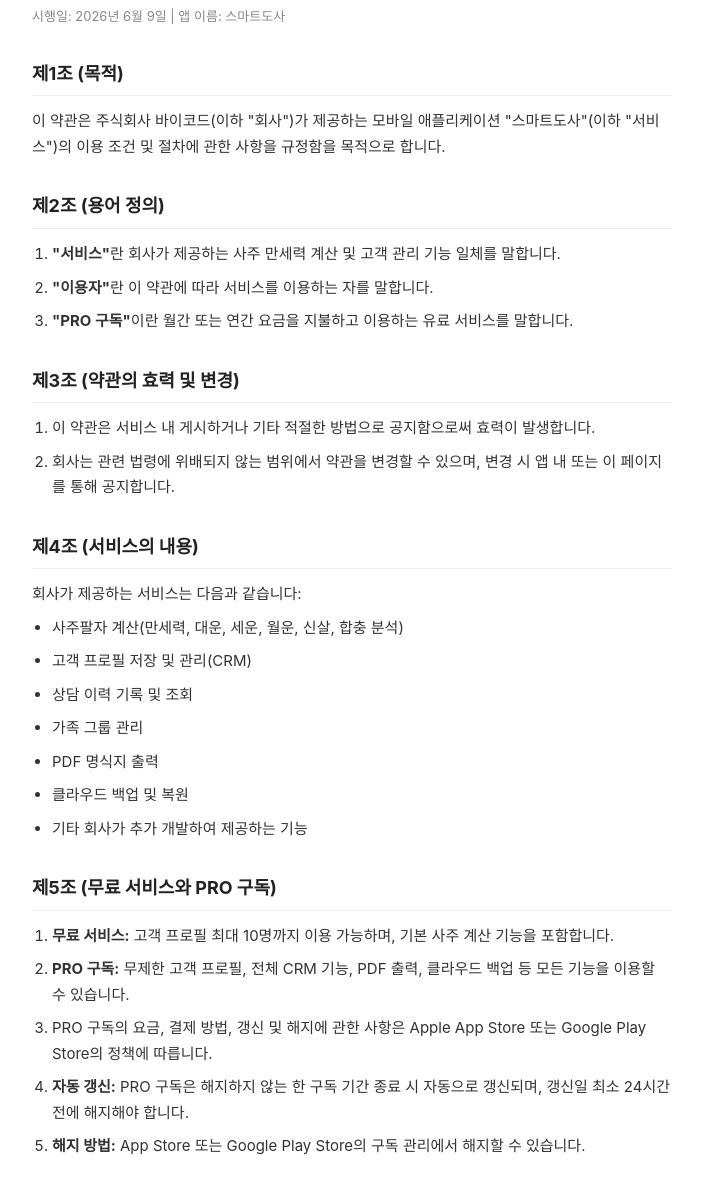
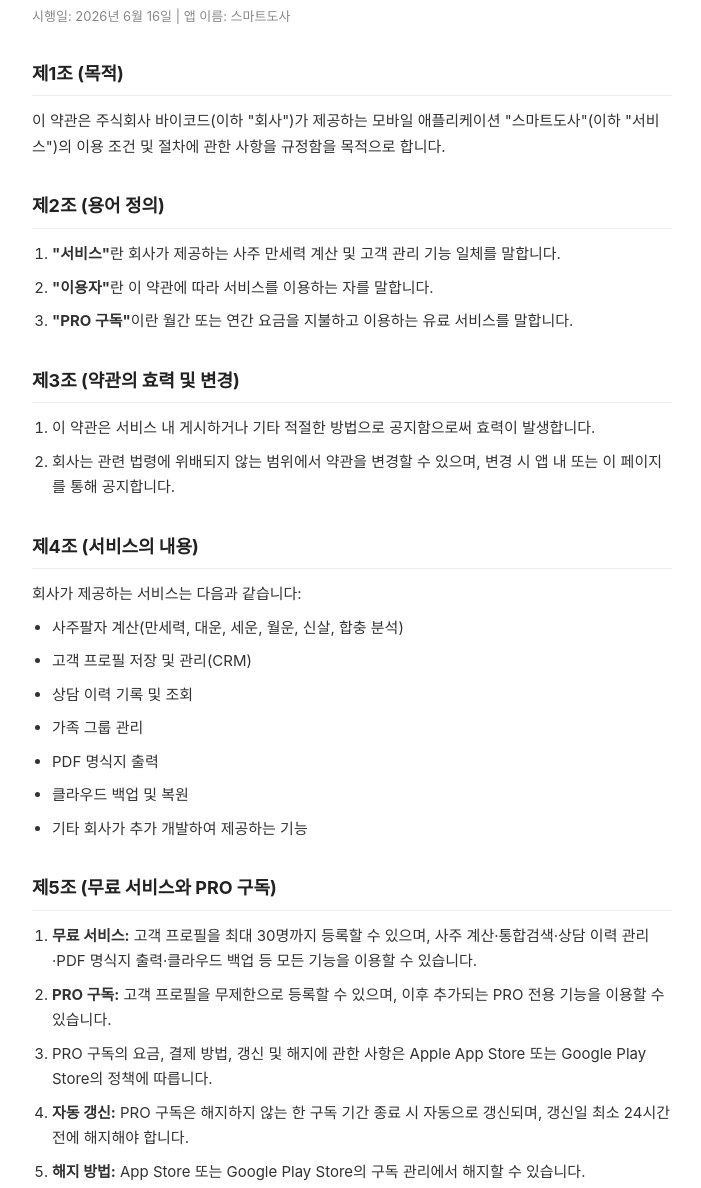
Before and after one commit to damduc/saju-privacy, a plain HTML site: page terms.html in a window 1280 px wide. Shown: the part 104-1292 px from the top of the page, without its empty margins (288-989 px from the left). Drawn offline with Linux system fonts and the light colour scheme.

Commit message:
chore: 약관 §5 D8 게이팅 정합 — 무료 30명·전기능무료·PRO=무제한 등록
제5조 무료/PRO 설명이 구버전(무료 10명·PRO=PDF/백업/전기능)이라 실제 출시 모델(D8 수량 게이팅)·앱·스토어와 불일치 → 정정. 시행일 2026-06-09→06-16.

Co-Authored-By: Claude Opus 4.8 <noreply@anthropic.com>

```diff
--- a/terms.html
+++ b/terms.html
@@ -27,7 +27,7 @@
 <div class="container">
 
 <h1>이용약관</h1>
-<p class="meta">시행일: 2026년 6월 9일 | 앱 이름: 스마트도사</p>
+<p class="meta">시행일: 2026년 6월 16일 | 앱 이름: 스마트도사</p>
 
 <h2>제1조 (목적)</h2>
 <p>이 약관은 주식회사 바이코드(이하 "회사")가 제공하는 모바일 애플리케이션 "스마트도사"(이하 "서비스")의 이용 조건 및 절차에 관한 사항을 규정함을 목적으로 합니다.</p>
@@ -59,8 +59,8 @@
 
 <h2>제5조 (무료 서비스와 PRO 구독)</h2>
 <ol>
-  <li><strong>무료 서비스:</strong> 고객 프로필 최대 10명까지 이용 가능하며, 기본 사주 계산 기능을 포함합니다.</li>
-  <li><strong>PRO 구독:</strong> 무제한 고객 프로필, 전체 CRM 기능, PDF 출력, 클라우드 백업 등 모든 기능을 이용할 수 있습니다.</li>
+  <li><strong>무료 서비스:</strong> 고객 프로필을 최대 30명까지 등록할 수 있으며, 사주 계산·통합검색·상담 이력 관리·PDF 명식지 출력·클라우드 백업 등 모든 기능을 이용할 수 있습니다.</li>
+  <li><strong>PRO 구독:</strong> 고객 프로필을 무제한으로 등록할 수 있으며, 이후 추가되는 PRO 전용 기능을 이용할 수 있습니다.</li>
   <li>PRO 구독의 요금, 결제 방법, 갱신 및 해지에 관한 사항은 Apple App Store 또는 Google Play Store의 정책에 따릅니다.</li>
   <li><strong>자동 갱신:</strong> PRO 구독은 해지하지 않는 한 구독 기간 종료 시 자동으로 갱신되며, 갱신일 최소 24시간 전에 해지해야 합니다.</li>
   <li><strong>해지 방법:</strong> App Store 또는 Google Play Store의 구독 관리에서 해지할 수 있습니다.</li>
```
